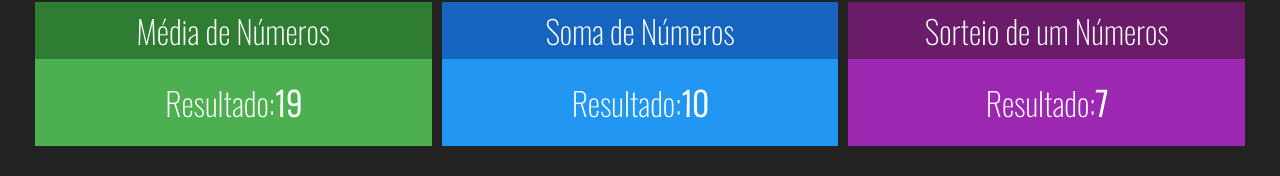
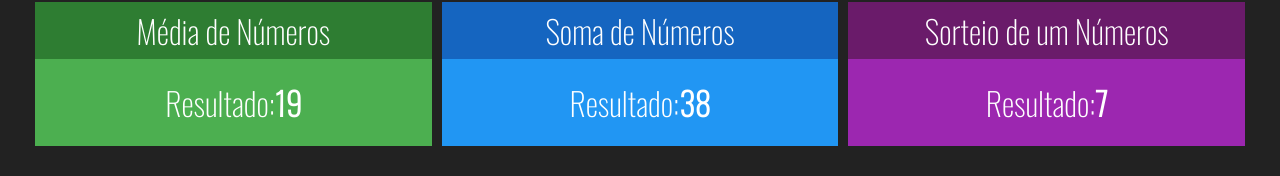
Before and after one commit to davidIsrael-rj/redux_simples, a React (Create React App) app: page / in a window 1280 px wide. Shown: the part 368-544 px from the top of the page. Built offline with nearby package versions, Linux system fonts and the light colour scheme.

Commit message:
Conectando o componente Soma com Redux

```diff
--- a/src/components/Soma.jsx
+++ b/src/components/Soma.jsx
@@ -1,20 +1,26 @@
 import React from "react"
-
+import { connect } from "react-redux"
 import Card from "./Card"
 
-function Soma(props) {
+function Soma (props) {
 
+    const {min, max} = props
     return (
         <Card title="Soma de Números" blue>
             <div className="Intervalo">
                 <span>
                     <span>Resultado:</span>
-                    <strong>{10}</strong>
+                    <strong>{(max + min)}</strong>
                 </span>
             </div>
         </Card>
     )
 }
 
-
-export default Soma
+function mapStateToProp(state){
+    return{
+        min: state.numeros.min,
+        max: state.numeros.max
+    }
+}
+export default connect(mapStateToProp)(Soma)
```
